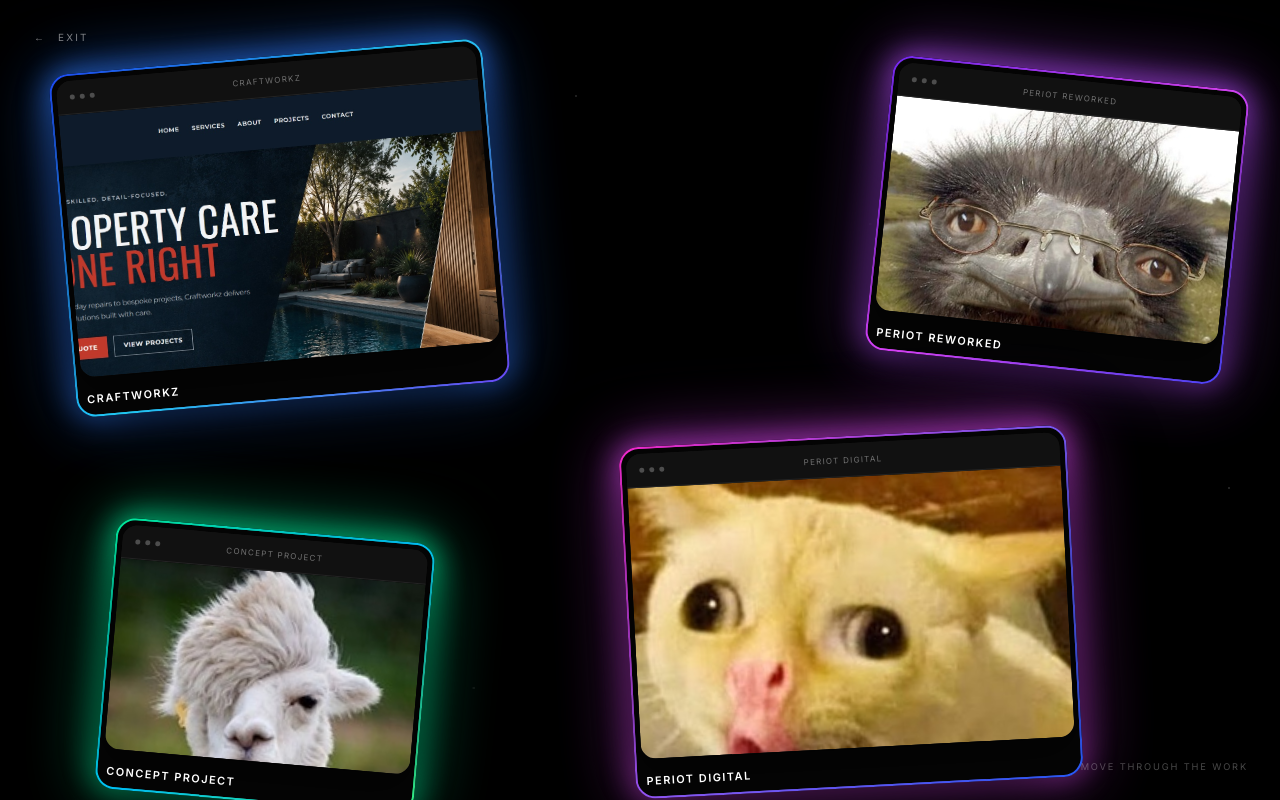
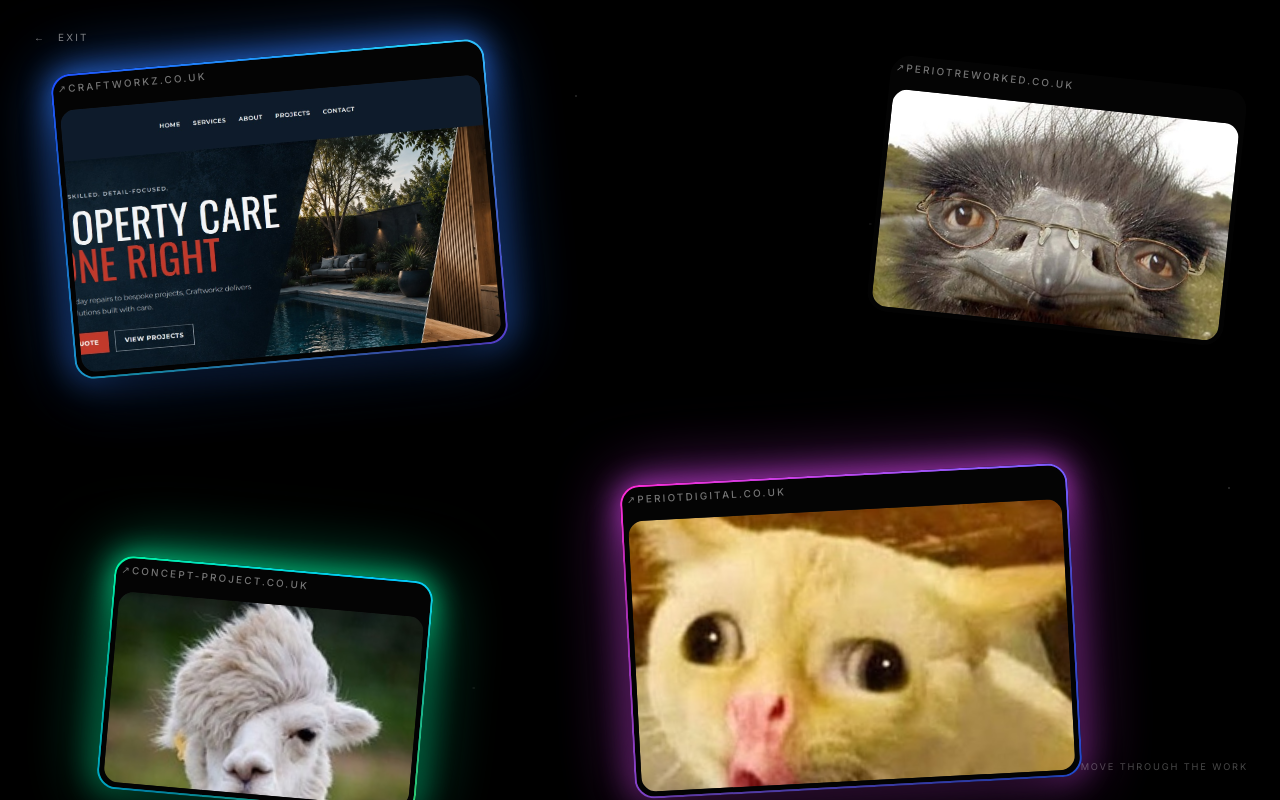
Before and after one commit to EmyliePm/periotdigital, a Next.js app: page /enter in a window 1280 px wide. Built offline with nearby package versions, Linux system fonts and the light colour scheme.

Commit message:
removed border inside website images

```diff
--- a/components/home/Experience.module.css
+++ b/components/home/Experience.module.css
@@ -162,37 +162,21 @@
     0 14px 40px rgba(0, 0, 0, 0.55);
 }
 
-.windowBar {
-  position: relative;
-  height: 34px;
+.url {
+  margin-bottom: 14px;
 
-  display: flex;
-  align-items: center;
-  justify-content: center;
+  font-size: 0.62rem;
+  font-weight: 500;
+  letter-spacing: 0.22em;
+  text-transform: uppercase;
 
-  border-bottom: 1px solid rgba(255, 255, 255, 0.08);
-  background: #111;
+  color: rgba(255, 255, 255, 0.45);
+
+  transition: color 0.35s ease;
 }
 
-.windowBar > span {
-  font-size: 0.5rem;
-  letter-spacing: 0.16em;
-  text-transform: uppercase;
-  color: rgba(255, 255, 255, 0.4);
-}
-
-.dots {
-  position: absolute;
-  left: 13px;
-  display: flex;
-  gap: 5px;
-}
-
-.dots span {
-  width: 5px;
-  height: 5px;
-  border-radius: 50%;
-  background: rgba(255, 255, 255, 0.25);
+.project:hover .url {
+  color: white;
 }
 
 .imageWrapper {
--- a/components/home/Experience.tsx
+++ b/components/home/Experience.tsx
@@ -6,6 +6,7 @@ import styles from "./Experience.module.css";
 const projects = [
   {
     title: "Craftworkz",
+    url: "craftworkz.co.uk",
     image: "/images/sites/craftworkz.jpg",
     href: "#",
     colourClass: styles.blue,
@@ -13,13 +14,15 @@ const projects = [
   },
   {
     title: "Periot Reworked",
+    url: "periotreworked.co.uk",
     image: "/images/sites/reworked.jpg",
     href: "#",
-    colourClass: styles.orange,
+    colourClass: styles.purple,
     positionClass: styles.projectTwo,
   },
   {
     title: "Periot Digital",
+    url: "periotdigital.co.uk",
     image: "/images/sites/periot-digital.jpg",
     href: "/",
     colourClass: styles.pink,
@@ -27,6 +30,7 @@ const projects = [
   },
   {
     title: "Concept Project",
+    url: "concept-project.co.uk",
     image: "/images/sites/concept.jpg",
     href: "#",
     colourClass: styles.green,
@@ -49,20 +53,16 @@ export default function Experience() {
           <Link
             key={project.title}
             href={project.href}
+            aria-label={`View ${project.title}`}
             className={`${styles.project} ${project.positionClass}`}
           >
             <div className={`${styles.frame} ${project.colourClass}`}>
+              <p className={styles.url}>
+                <span aria-hidden="true">↗</span>
+                {project.url}
+              </p>
+
               <div className={styles.window}>
-                <div className={styles.windowBar}>
-                  <div className={styles.dots} aria-hidden="true">
-                    <span />
-                    <span />
-                    <span />
-                  </div>
-
-                  <span>{project.title}</span>
-                </div>
-
                 <div className={styles.imageWrapper}>
                   <Image
                     src={project.image}
@@ -73,8 +73,6 @@ export default function Experience() {
                   />
                 </div>
               </div>
-
-              <p className={styles.title}>{project.title}</p>
             </div>
           </Link>
         ))}
```
